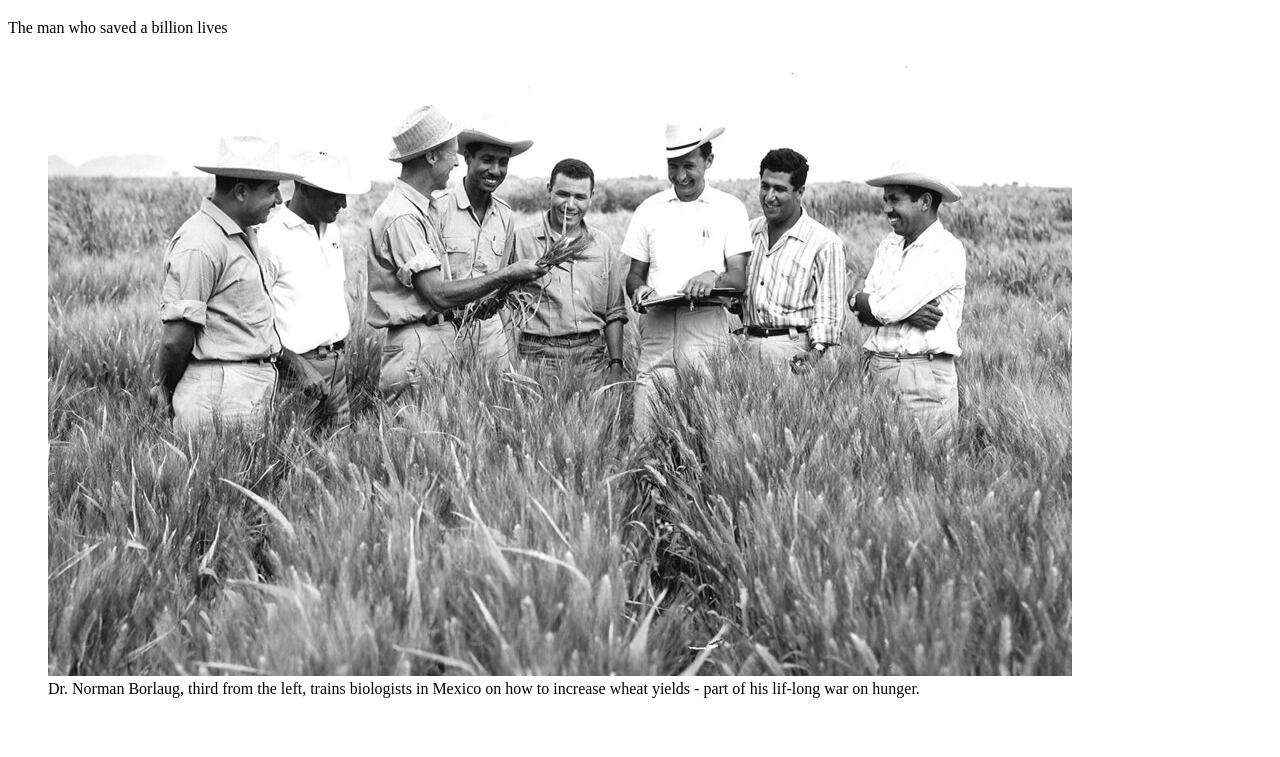
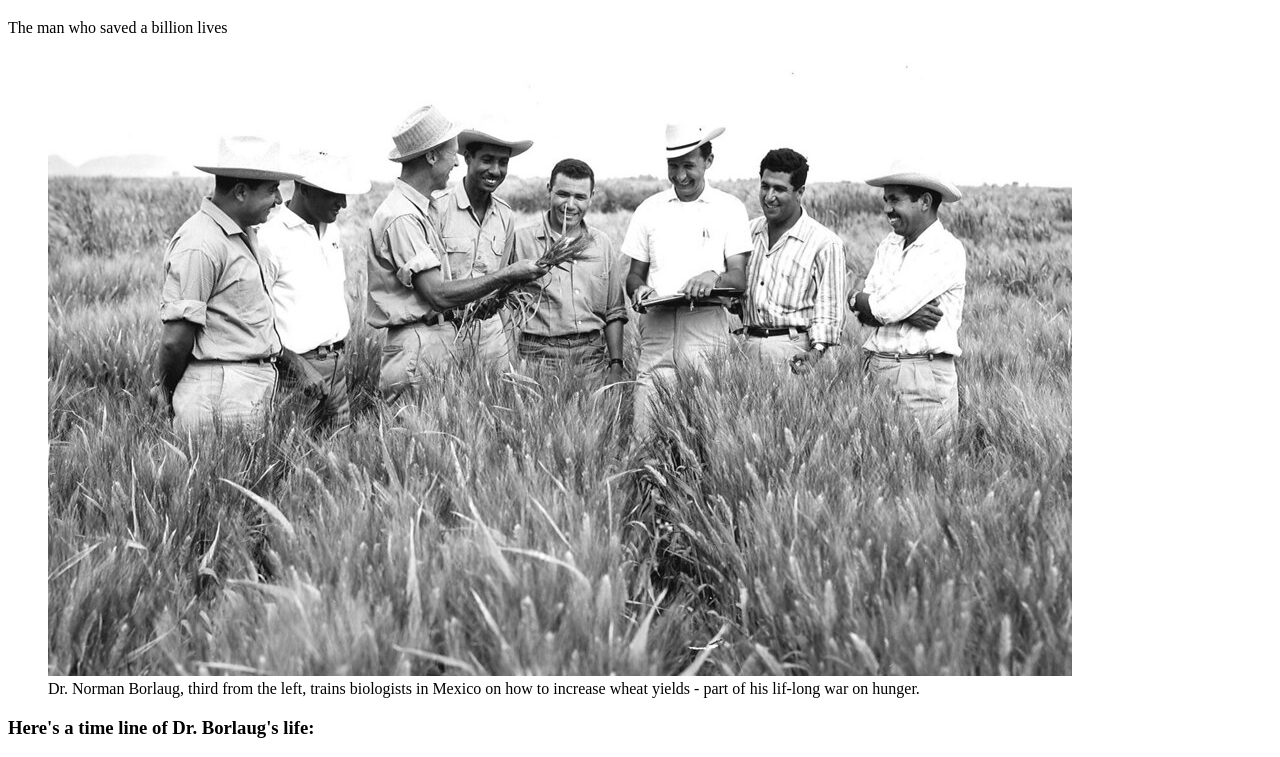
Before and after one commit to jef-97/fcc-tribute-page, a plain HTML site: page index.html in a window 1280 px wide. Shown: the part 61-818 px from the top of the page. Drawn offline with Linux system fonts and the light colour scheme.

Commit message:
Add section and h3

```diff
--- a/index.html
+++ b/index.html
@@ -14,6 +14,11 @@
         <figcaption id="img-caption">Dr. Norman Borlaug, third from the left, trains biologists in Mexico on how to increase wheat yields - part of his lif-long war on hunger.</figcaption>
     </figure>
 
+    <section id="tribute-info">
+        <h3>Here's a time line of Dr. Borlaug's life:</h3>
+
+
+    </section>
 </main>
 
 </body>
```
